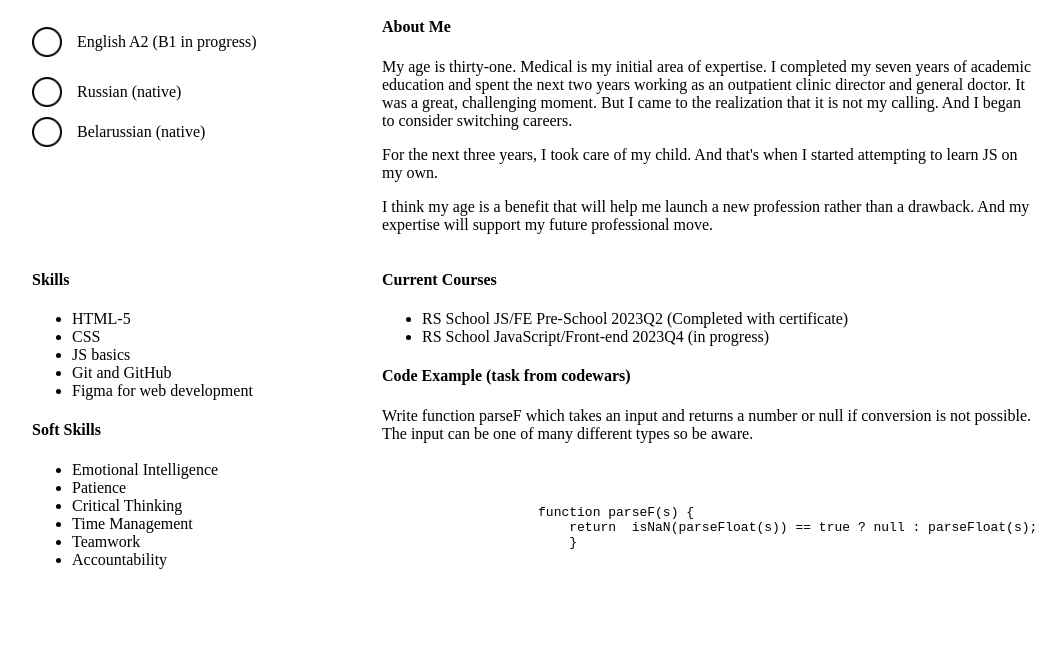
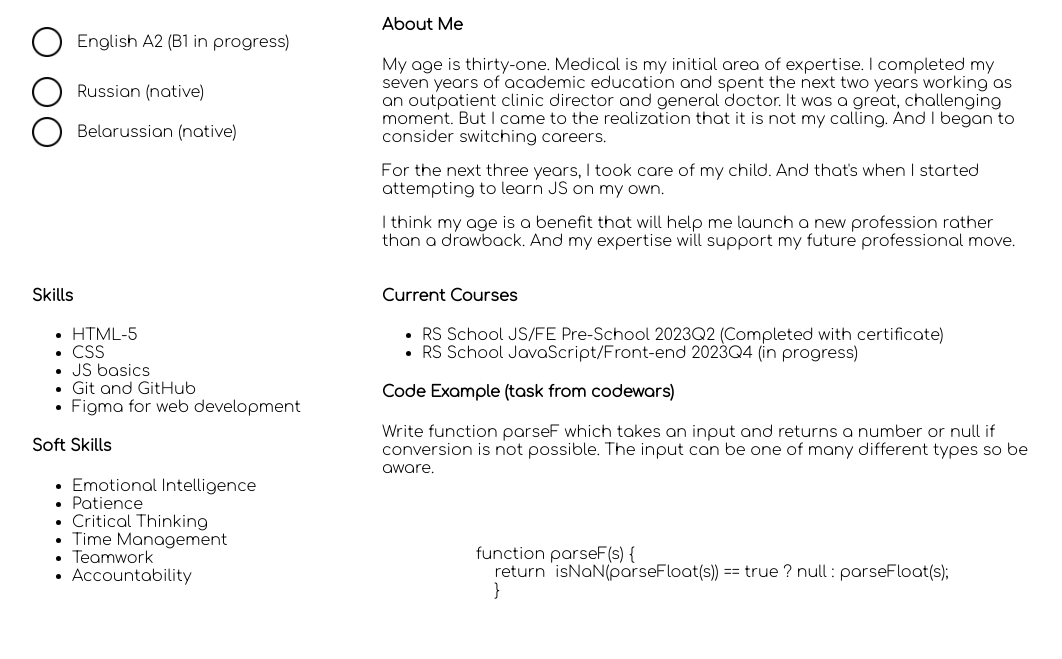
Before and after one commit to patciahevich/rsschool-cv, a plain HTML site: page index.html in a window 1280 px wide. Shown: the part 470-1129 px from the top of the page, without its empty margins (108-1170 px from the left). Before the commit the page ends 1071 px from the top, so only its background shows below. Drawn offline with Linux system fonts and the light colour scheme.

Commit message:
feat: add fonts

```diff
--- a/index.html
+++ b/index.html
@@ -5,6 +5,9 @@
         <title>Volha Patciahevich</title>
         <link rel="stylesheet" type="text/css" href="styles.css">
         <link rel="icon" type="image/x-icon" href="img/favicon.png">
+        <link rel="preconnect" href="https://fonts.googleapis.com">
+        <link rel="preconnect" href="https://fonts.gstatic.com" crossorigin>
+        <link href="https://fonts.googleapis.com/css2?family=Comfortaa:wght@300&family=Cormorant+Garamond:wght@300&family=DM+Serif+Display&display=swap" rel="stylesheet">
     </head>
     <body>
         <div class="wrapper">
--- a/styles.css
+++ b/styles.css
@@ -1,5 +1,6 @@
 * {
     box-sizing: border-box;
+    font-family: 'Comfortaa', sans-serif;
 }
 
 a {
@@ -12,6 +13,10 @@ a:hover {
     text-decoration: underline;
 
     cursor: pointer;
+}
+
+h4 {
+    font-weight: 800;
 }
 
 
```
